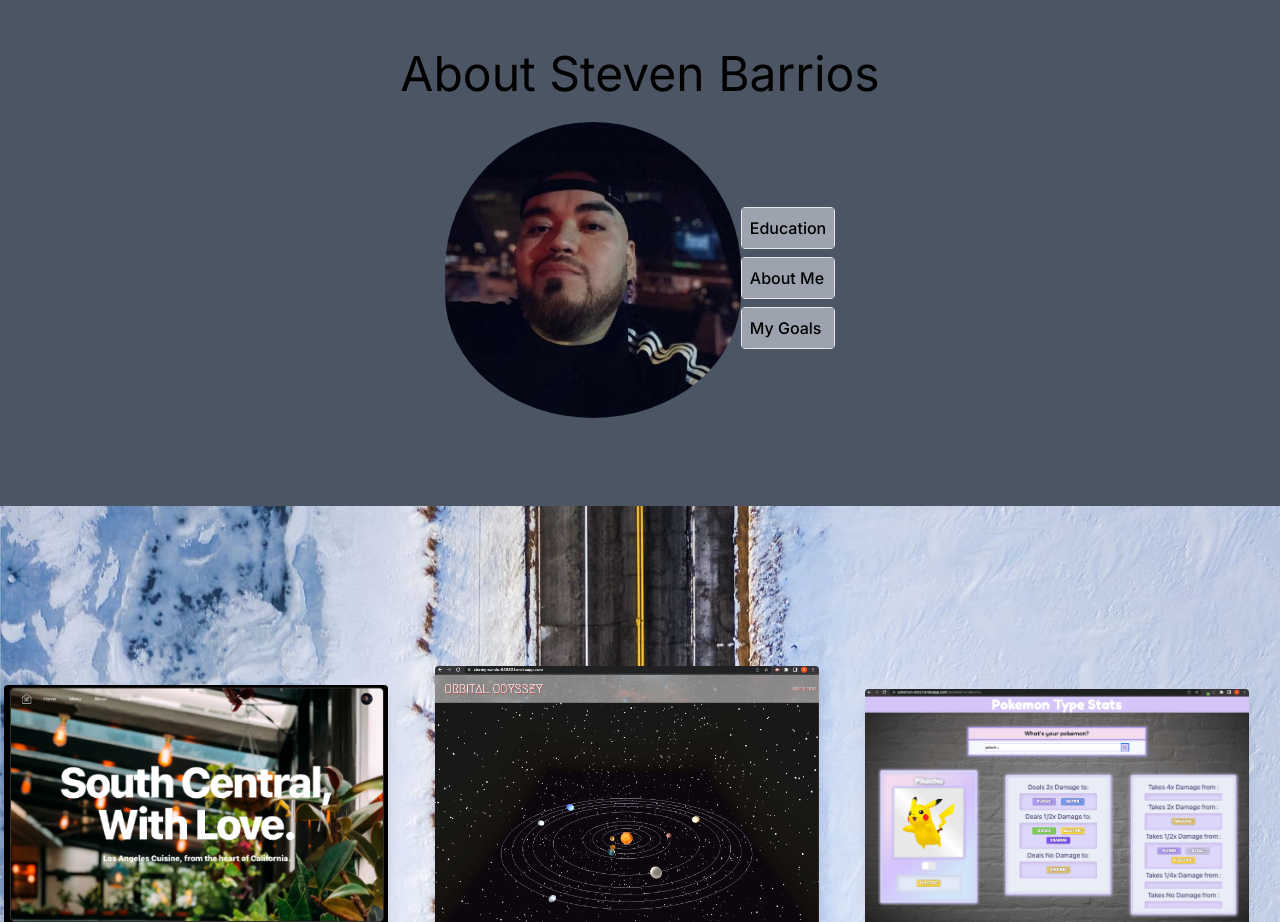
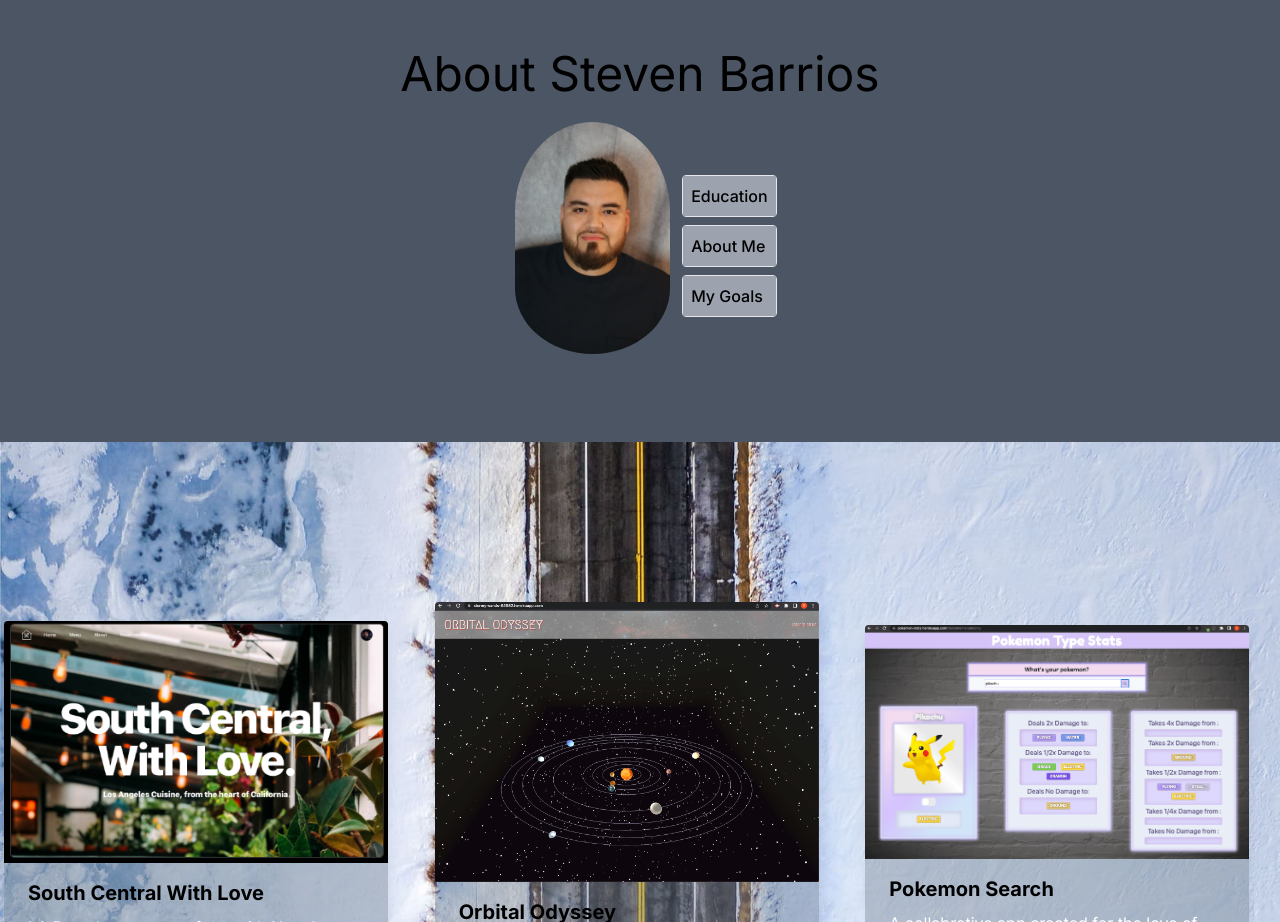
Before and after one commit to Proper-Stevo/Portfolio, a Next.js app: page / in a window 1280 px wide. Shown: the part 802-1724 px from the top of the page. Built offline with nearby package versions, Linux system fonts and the light colour scheme.

Commit message:
updated photo

```diff
--- a/app/components/Aboutme.js
+++ b/app/components/Aboutme.js
@@ -85,7 +85,7 @@ function About() {
                 <p className="text-center text-xl sm:text-5xl m:text-3xl">About Steven Barrios</p>
             </div>
             <div className="flex flex-col items-center sm:flex-row sm:justify-center pt-6 pb-6">
-                <img src="./images/selfie.jpeg" className="flex rounded-full h-80 pb-6" id="selfie" alt="selfie" />
+                <img src="./images/professionalPhoto.jpg" className="flex rounded-full h-64 pb-6 pl-3 pr-3" id="selfie" alt="selfie" />
                 <Accordion />
             </div>
         </div>
```
Also changed, not shown: public/images/professionalPhoto.JPG (added).
